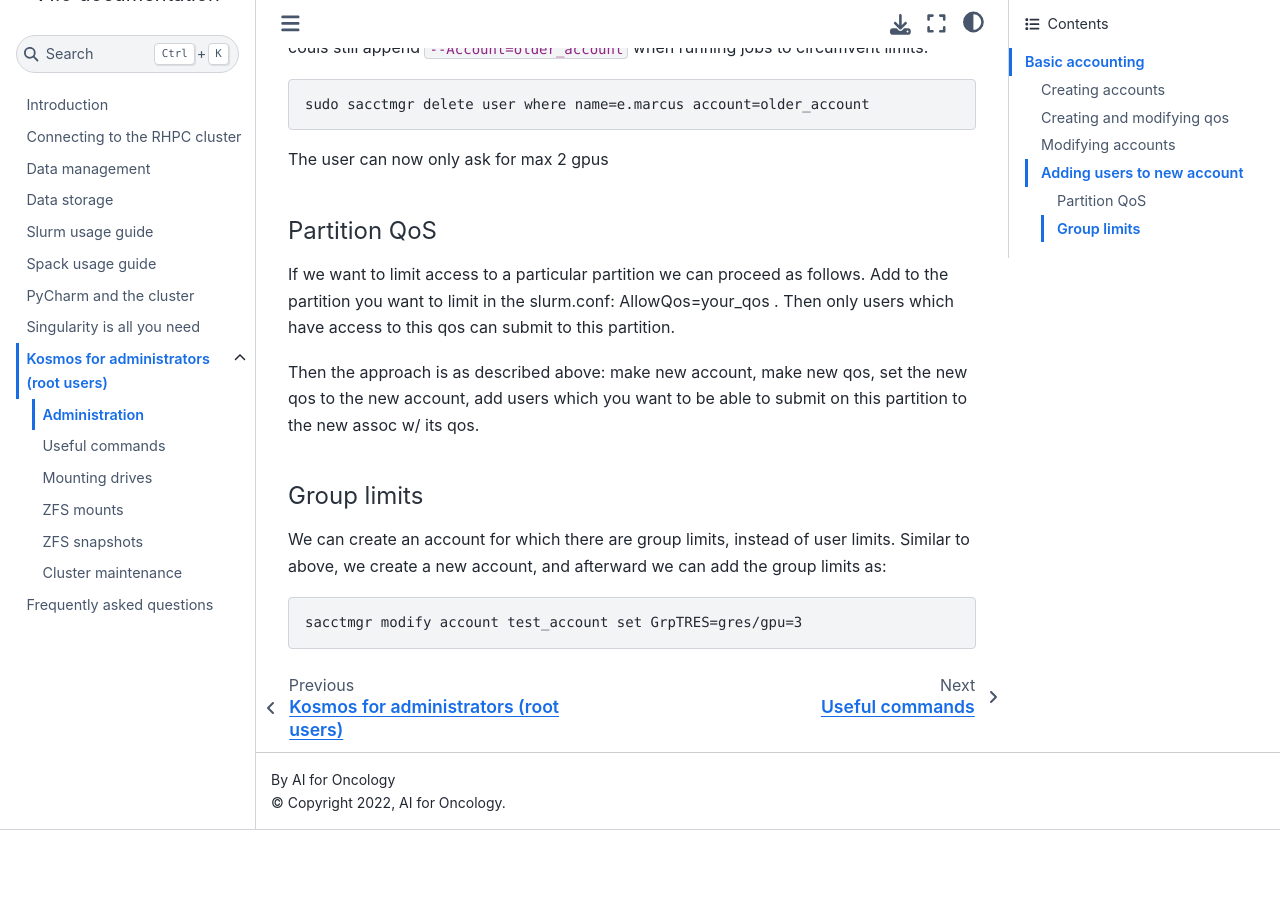
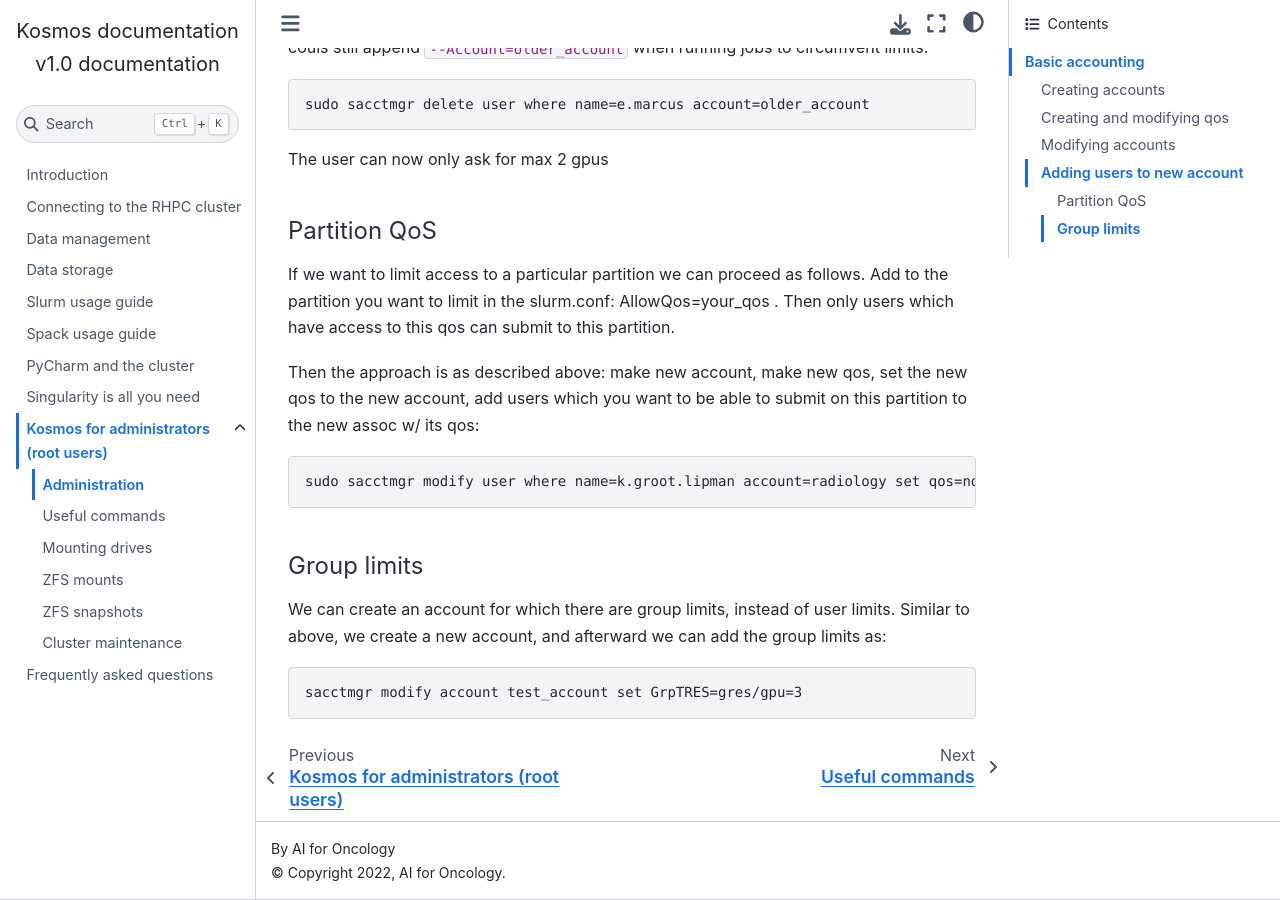
Before and after one commit to NKI-AI/kosmos-documentation, a Sphinx documentation site: the page built from docs/admins/accounting.rst, in a window 1280 px wide and 900 px high, scrolled down 1496 px. Built offline with Sphinx 7.4.7 and the Sphinx Book theme 1.1.4, drawn with Linux system fonts in a browser that asks for light colours; before the commit the page ends 2326 px from its top, so only the background shows below that.

Commit message:
Update accounting.rst

```diff
--- a/docs/admins/accounting.rst
+++ b/docs/admins/accounting.rst
@@ -84,7 +84,11 @@ Add to the partition you want to limit in the slurm.conf: AllowQos=your_qos . Th
 access to this qos can submit to this partition.
 
 Then the approach is as described above: make new account, make new qos, set the new qos to the new account, add users which you want to be able to submit on this
-partition to the new assoc w/ its qos.
+partition to the new assoc w/ its qos:
+
+.. code-block:: text
+
+   sudo sacctmgr modify user where name=k.groot.lipman account=radiology set qos=normal,rtxqos,a100
 
 Group limits
 ============
```
